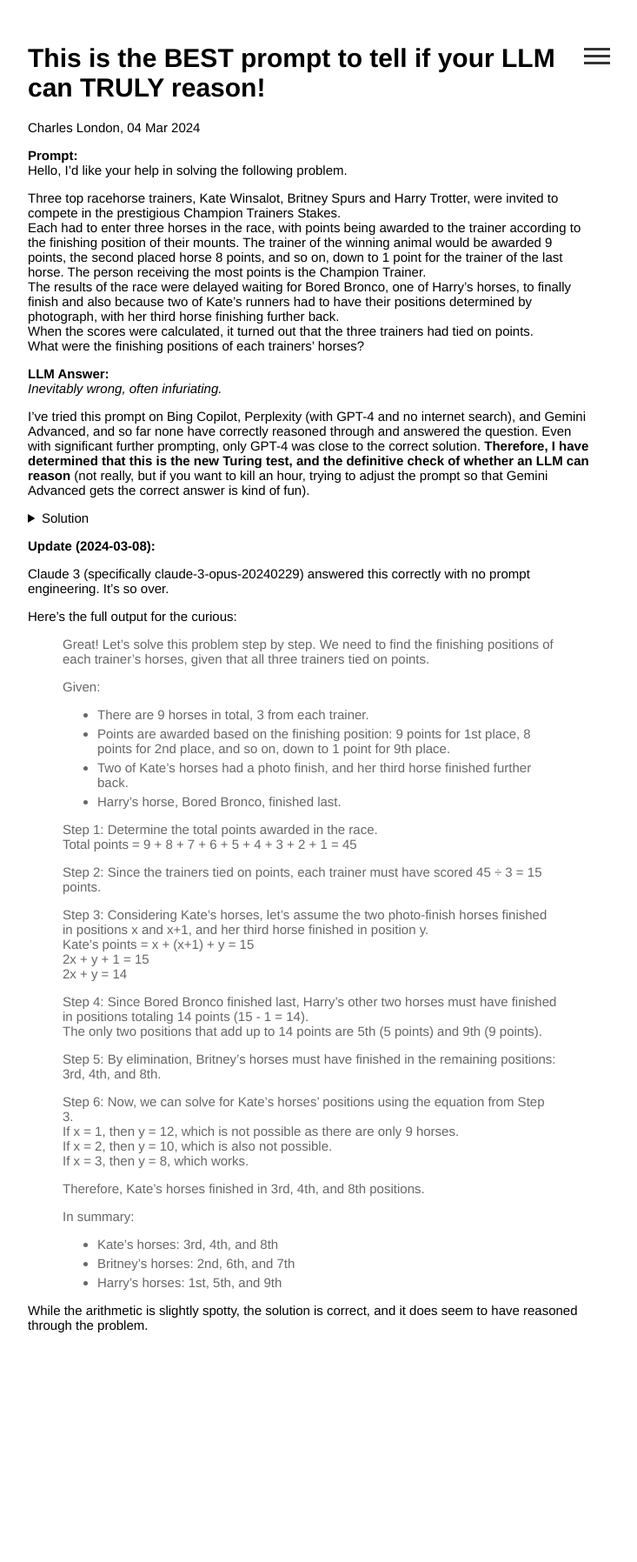
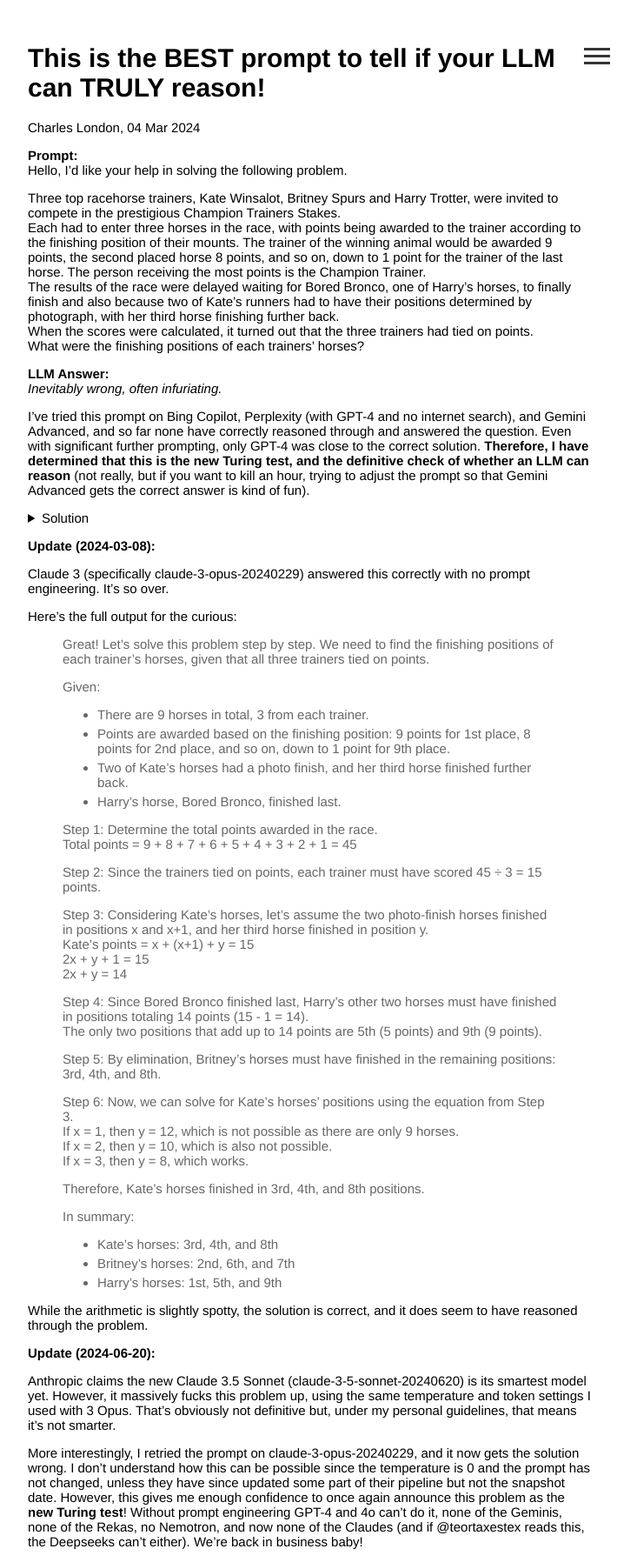
Before and after one commit to le-big-mac/le-big-mac.github.io, a Jekyll site: the page built from _posts/2024-03-04-this-is-the-best-prompt-to-tell-if-your-llm-can-truly-reason.md, in a window 1280 px wide. Shown: the whole page at 87% size, without its empty margins (258-991 px from the left). Built offline with Jekyll 4.4.1, drawn with Linux system fonts in a browser that asks for light colours; before the commit the page ends 1547 px from its top, so only the background shows below that.

Commit message:
update llm post

```diff
--- a/_posts/2024-03-04-this-is-the-best-prompt-to-tell-if-your-llm-can-truly-reason.md
+++ b/_posts/2024-03-04-this-is-the-best-prompt-to-tell-if-your-llm-can-truly-reason.md
@@ -67,3 +67,9 @@
 > - Harry's horses: 1st, 5th, and 9th
 
 While the arithmetic is slightly spotty, the solution is correct, and it does seem to have reasoned through the problem.
+
+**Update (2024-06-20):**
+
+Anthropic claims the new Claude 3.5 Sonnet (claude-3-5-sonnet-20240620) is its smartest model yet. However, it massively fucks this problem up, using the same temperature and token settings I used with 3 Opus. That's obviously not definitive but, under my personal guidelines, that means it's not smarter.
+
+More interestingly, I retried the prompt on claude-3-opus-20240229, and it now gets the solution wrong. I don't understand how this can be possible since the temperature is 0 and the prompt has not changed, unless they have since updated some part of their pipeline but not the snapshot date. However, this gives me enough confidence to once again announce this problem as the **new Turing test**! Without prompt engineering GPT-4 and 4o can't do it, none of the Geminis, none of the Rekas, no Nemotron, and now none of the Claudes (and if @teortaxestex reads this, the Deepseeks can't either). We're back in business baby!
```
